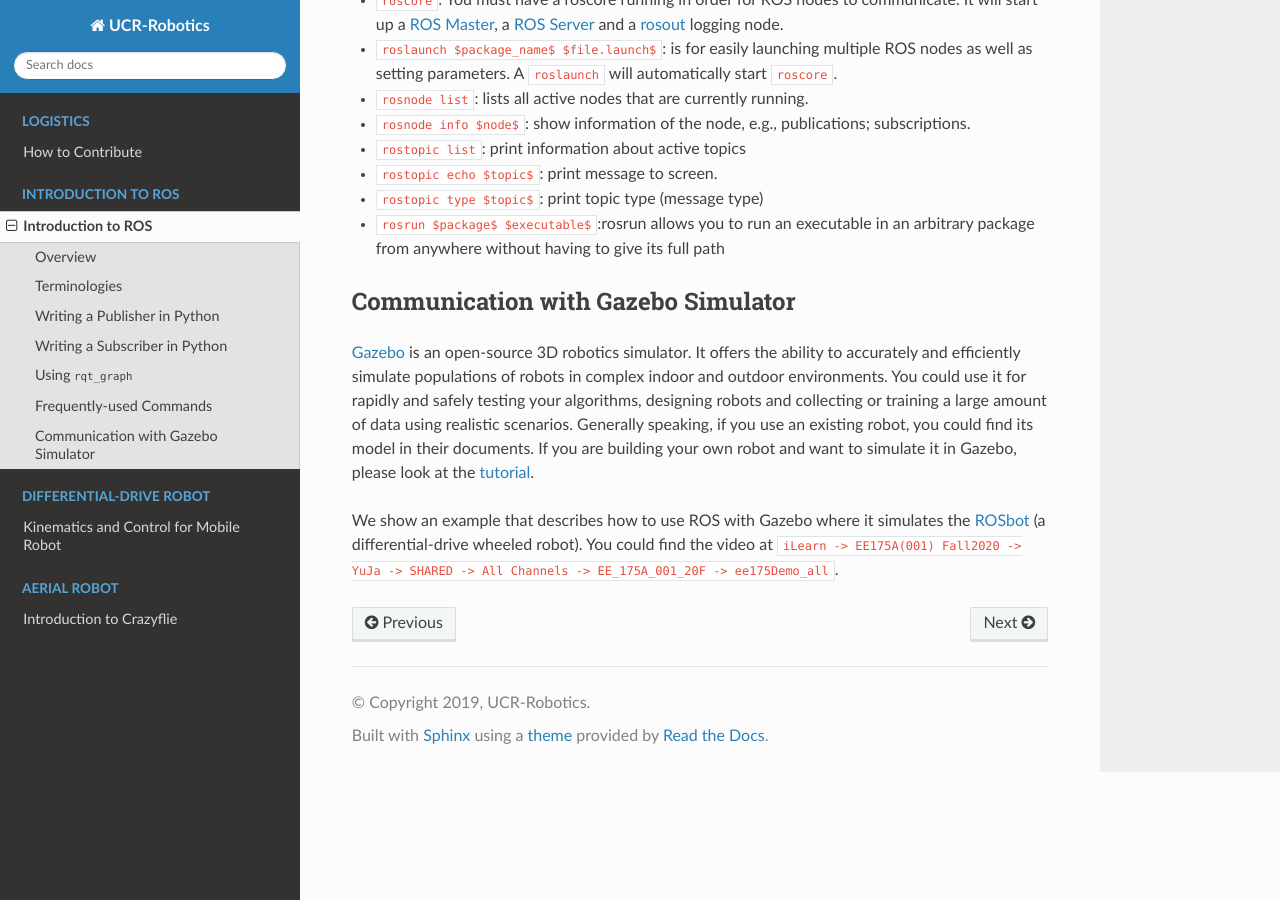
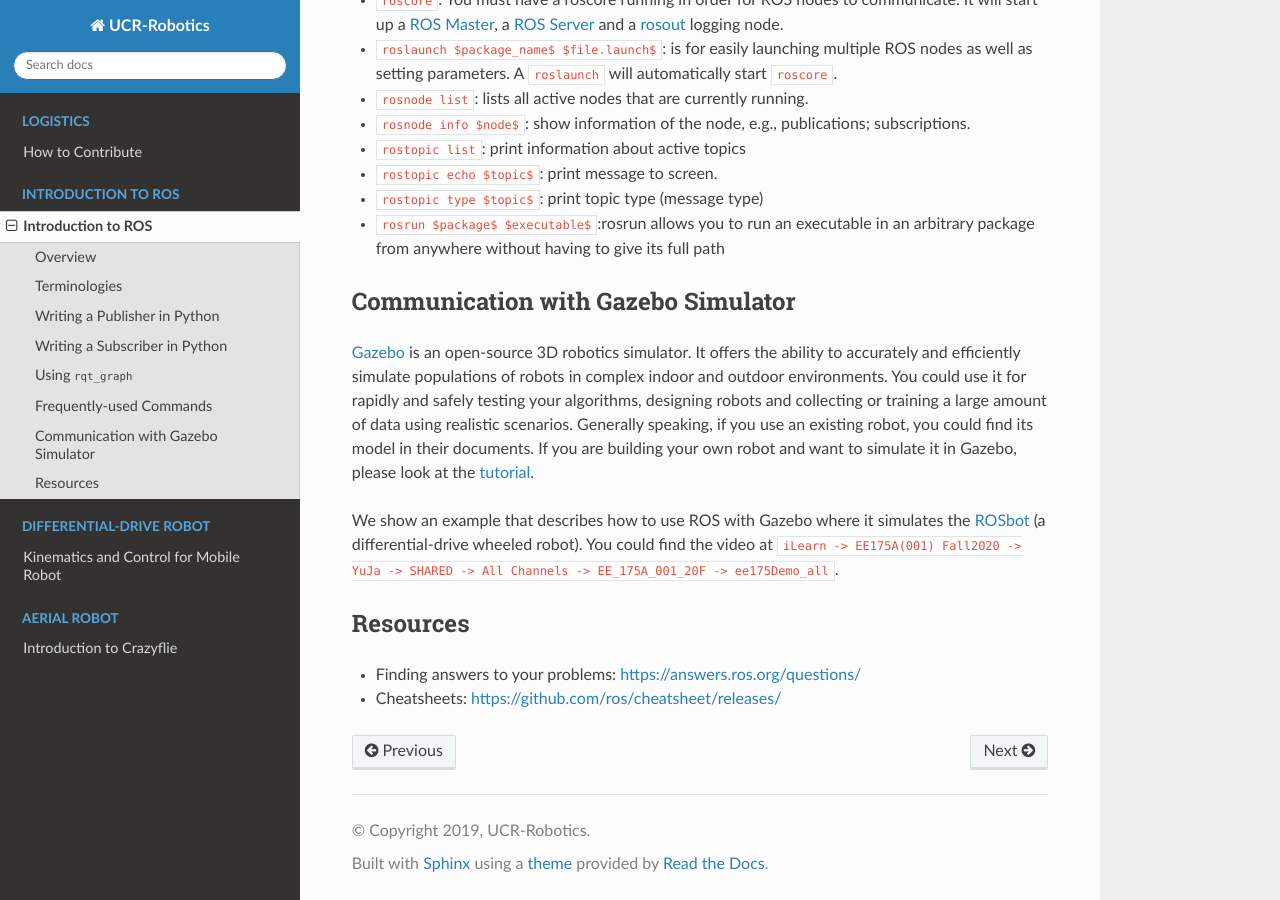
Before and after one commit to UCR-Robotics/UCR-Robotics, a Sphinx documentation site: the page built from docs/intro_ros.rst, in a window 1280 px wide and 900 px high, scrolled down 5047 px. Built offline with Sphinx 7.4.7 and the Read the Docs theme 2.0.0, drawn with Linux system fonts in a browser that asks for light colours.

Commit message:
Update intro_ros.rst

```diff
--- a/docs/intro_ros.rst
+++ b/docs/intro_ros.rst
@@ -236,3 +236,8 @@
 ``iLearn -> EE175A(001) Fall2020 -> YuJa -> SHARED -> All Channels -> EE_175A_001_20F -> ee175Demo_all``.
 
 .. _ROSbot: https://husarion.com/manuals/rosbot-manual/#ros-api
+
+Resources
+---------
+- Finding answers to your problems: https://answers.ros.org/questions/
+- Cheatsheets: https://github.com/ros/cheatsheet/releases/
```
